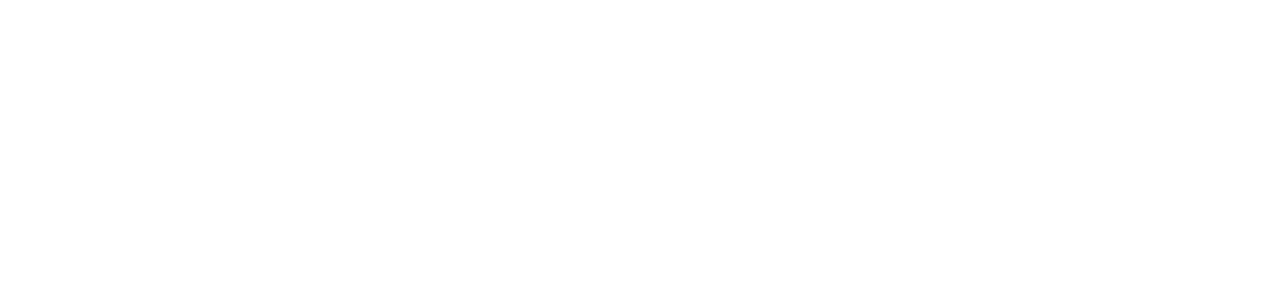
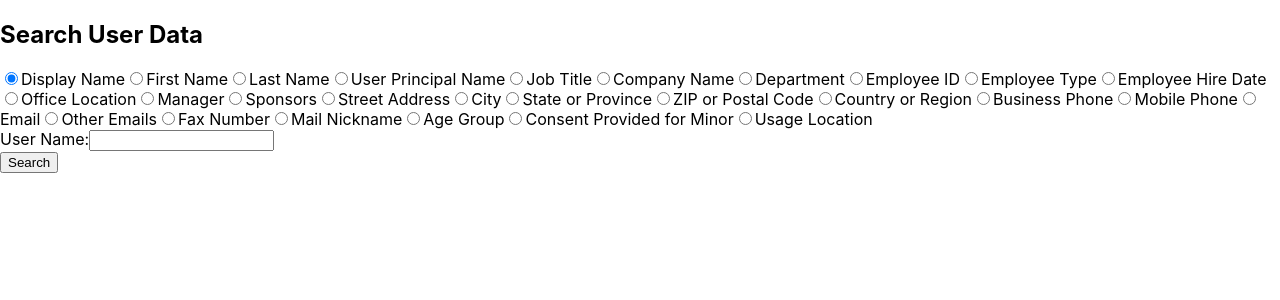
Before and after one commit to Rtollinchi/AzureDirectoryProject, a React (Create React App) app in the folder frontend/azure-directory-ui/: page /search in a window 1280 px wide. Before the commit this address led to /Login. Shown: the top 300 px of the page. Built offline with nearby package versions, Linux system fonts and the light colour scheme.

Commit message:
added a UserSearchForm component for the frontend.  Edited App.js in the frontend so that after being logged in,  user is redirected to the search form.  Created a new end point in server.js to retrieve users properties

```diff
--- a/frontend/azure-directory-ui/src/App.js
+++ b/frontend/azure-directory-ui/src/App.js
@@ -6,15 +6,15 @@
   Navigate,
 } from "react-router-dom";
 import Login from "./components/Login";
-import UserList from "./components/UserProfile";
+import UserSearchForm from "./components/UserSearchForm";
 
 const App = () => {
   return (
     <Router>
       <Routes>
         <Route path="/" element={<Login />} />
-        <Route path="/users" element={<UserList />} />
-        <Route path="*" element={<Navigate to="/Login" replace />} />
+        <Route path="/search" element={<UserSearchForm />} />
+        <Route path="*" element={<Navigate to="/search" replace />} />
       </Routes>
     </Router>
   );
--- /dev/null
+++ b/frontend/azure-directory-ui/src/components/UserSearchForm.jsx
@@ -0,0 +1,302 @@
+import React, { useState } from 'react';
+import axios from 'axios';
+
+const UserSearchForm = () => {
+  const [selectedProperty, setSelectedProperty] = useState('displayName');
+  const [userName, setUserName] = useState('');
+  const [userData, setUserData] = useState(null);
+  const [error, setError] = useState('');
+
+  const handlePropertyChange = (e) => {
+    setSelectedProperty(e.target.value);
+  };
+
+  const handleUserNameChange = (e) => {
+    setUserName(e.target.value);
+  };
+
+  const handleSubmit = async (e) => {
+    e.preventDefault();
+    setError('');
+    setUserData(null);
+
+    try {
+      const response = await axios.post('http://localhost:8080/api/search', {
+        property: selectedProperty,
+        userName,
+      });
+      setUserData(response.data);
+    } catch (error) {
+      setError('Error retrieving user data');
+    }
+  };
+
+  return (
+    <div>
+      <h2>Search User Data</h2>
+      <form onSubmit={handleSubmit}>
+        <div>
+          <label>
+            <input
+              type="radio"
+              value="displayName"
+              checked={selectedProperty === 'displayName'}
+              onChange={handlePropertyChange}
+            />
+            Display Name
+          </label>
+          <label>
+            <input
+              type="radio"
+              value="givenName"
+              checked={selectedProperty === 'givenName'}
+              onChange={handlePropertyChange}
+            />
+            First Name
+          </label>
+          <label>
+            <input
+              type="radio"
+              value="surname"
+              checked={selectedProperty === 'surname'}
+              onChange={handlePropertyChange}
+            />
+            Last Name
+          </label>
+          <label>
+            <input
+              type="radio"
+              value="userPrincipalName"
+              checked={selectedProperty === 'userPrincipalName'}
+              onChange={handlePropertyChange}
+            />
+            User Principal Name
+          </label>
+          <label>
+            <input
+              type="radio"
+              value="jobTitle"
+              checked={selectedProperty === 'jobTitle'}
+              onChange={handlePropertyChange}
+            />
+            Job Title
+          </label>
+          <label>
+            <input
+              type="radio"
+              value="companyName"
+              checked={selectedProperty === 'companyName'}
+              onChange={handlePropertyChange}
+            />
+            Company Name
+          </label>
+          <label>
+            <input
+              type="radio"
+              value="department"
+              checked={selectedProperty === 'department'}
+              onChange={handlePropertyChange}
+            />
+            Department
+          </label>
+          <label>
+            <input
+              type="radio"
+              value="employeeId"
+              checked={selectedProperty === 'employeeId'}
+              onChange={handlePropertyChange}
+            />
+            Employee ID
+          </label>
+          <label>
+            <input
+              type="radio"
+              value="employeeType"
+              checked={selectedProperty === 'employeeType'}
+              onChange={handlePropertyChange}
+            />
+            Employee Type
+          </label>
+          <label>
+            <input
+              type="radio"
+              value="employeeHireDate"
+              checked={selectedProperty === 'employeeHireDate'}
+              onChange={handlePropertyChange}
+            />
+            Employee Hire Date
+          </label>
+          <label>
+            <input
+              type="radio"
+              value="officeLocation"
+              checked={selectedProperty === 'officeLocation'}
+              onChange={handlePropertyChange}
+            />
+            Office Location
+          </label>
+          <label>
+            <input
+              type="radio"
+              value="manager"
+              checked={selectedProperty === 'manager'}
+              onChange={handlePropertyChange}
+            />
+            Manager
+          </label>
+          <label>
+            <input
+              type="radio"
+              value="sponsors"
+              checked={selectedProperty === 'sponsors'}
+              onChange={handlePropertyChange}
+            />
+            Sponsors
+          </label>
+          <label>
+            <input
+              type="radio"
+              value="streetAddress"
+              checked={selectedProperty === 'streetAddress'}
+              onChange={handlePropertyChange}
+            />
+            Street Address
+          </label>
+          <label>
+            <input
+              type="radio"
+              value="city"
+              checked={selectedProperty === 'city'}
+              onChange={handlePropertyChange}
+            />
+            City
+          </label>
+          <label>
+            <input
+              type="radio"
+              value="stateOrProvince"
+              checked={selectedProperty === 'stateOrProvince'}
+              onChange={handlePropertyChange}
+            />
+            State or Province
+          </label>
+          <label>
+            <input
+              type="radio"
+              value="postalCode"
+              checked={selectedProperty === 'postalCode'}
+              onChange={handlePropertyChange}
+            />
+            ZIP or Postal Code
+          </label>
+          <label>
+            <input
+              type="radio"
+              value="countryOrRegion"
+              checked={selectedProperty === 'countryOrRegion'}
+              onChange={handlePropertyChange}
+            />
+            Country or Region
+          </label>
+          <label>
+            <input
+              type="radio"
+              value="businessPhone"
+              checked={selectedProperty === 'businessPhone'}
+              onChange={handlePropertyChange}
+            />
+            Business Phone
+          </label>
+          <label>
+            <input
+              type="radio"
+              value="mobilePhone"
+              checked={selectedProperty === 'mobilePhone'}
+              onChange={handlePropertyChange}
+            />
+            Mobile Phone
+          </label>
+          <label>
+            <input
+              type="radio"
+              value="email"
+              checked={selectedProperty === 'email'}
+              onChange={handlePropertyChange}
+            />
+            Email
+          </label>
+          <label>
+            <input
+              type="radio"
+              value="otherEmails"
+              checked={selectedProperty === 'otherEmails'}
+              onChange={handlePropertyChange}
+            />
+            Other Emails
+          </label>
+          <label>
+            <input
+              type="radio"
+              value="faxNumber"
+              checked={selectedProperty === 'faxNumber'}
+              onChange={handlePropertyChange}
+            />
+            Fax Number
+          </label>
+          <label>
+            <input
+              type="radio"
+              value="mailNickname"
+              checked={selectedProperty === 'mailNickname'}
+              onChange={handlePropertyChange}
+            />
+            Mail Nickname
+          </label>
+          <label>
+            <input
+              type="radio"
+              value="ageGroup"
+              checked={selectedProperty === 'ageGroup'}
+              onChange={handlePropertyChange}
+            />
+            Age Group
+          </label>
+          <label>
+            <input
+              type="radio"
+              value="consentProvidedForMinor"
+              checked={selectedProperty === 'consentProvidedForMinor'}
+              onChange={handlePropertyChange}
+            />
+            Consent Provided for Minor
+          </label>
+          <label>
+            <input
+              type="radio"
+              value="usageLocation"
+              checked={selectedProperty === 'usageLocation'}
+              onChange={handlePropertyChange}
+            />
+            Usage Location
+          </label>
+        </div>
+        <div>
+          <label>
+            User Name:
+            <input type="text" value={userName} onChange={handleUserNameChange} required />
+          </label>
+        </div>
+        <button type="submit">Search</button>
+      </form>
+      {error && <p>{error}</p>}
+      {userData && (
+        <div>
+          <h3>Retrieved Data:</h3>
+          <pre>{JSON.stringify(userData, null, 2)}</pre>
+        </div>
+      )}
+    </div>
+  );
+};
+
+export default UserSearchForm;
```
Also changed, not shown: frontend/azure-directory-ui/src/components/Login.jsx (+5 -5 lines).
